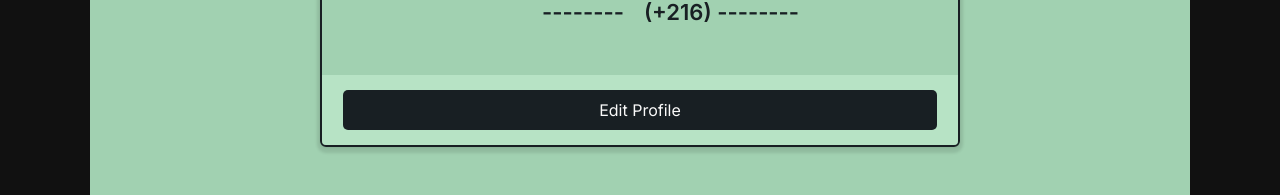
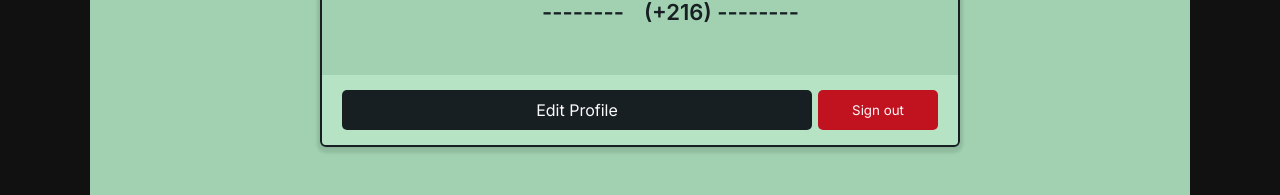
Before and after one commit to rayenrsalhi9/enactus, a React (Vite) app: page /profile in a window 1280 px wide. Shown: the part 363-558 px from the top of the page. Built offline with nearby package versions, Linux system fonts and the light colour scheme; no server answers; the database is empty; sample sign-in values are in the browser's storage.

Commit message:
added a login button.

```diff
--- a/src/pages/profile/Profile.css
+++ b/src/pages/profile/Profile.css
@@ -77,6 +77,15 @@
     display: flex;
     justify-content: center;
     align-items: center;
+    gap: 6px;
+}
+
+@media (max-width: 576px) {
+    .edit-profile {
+        flex-direction: column;
+        padding-top: 5px;
+        padding-bottom: 5px;
+    }
 }
 
 .edit-profile > .edit-profile-btn {
@@ -102,3 +111,23 @@
 .edit-profile > .edit-profile-btn:hover {
     background: #111;
 }
+
+.edit-profile > .logout-btn {
+    width: 100%;
+    max-width: 120px;
+    height: 40px;
+
+    border: none;
+    border-radius: 5px;
+
+    color: #fafafa;
+    background: #c1121f;
+    font-family: 'Inter', sans-serif;
+
+    cursor: pointer;
+    transition: .4s;
+}
+
+.edit-profile > .logout-btn:hover {
+    background-color: #aa0611;
+}
--- a/src/pages/profile/Profile.jsx
+++ b/src/pages/profile/Profile.jsx
@@ -3,11 +3,13 @@ import { useEffect, useState, Suspense } from 'react'
 import {
     redirect,
     useLoaderData,
+    useNavigate,
     defer,
     Await,
     Link,
     useSearchParams } from 'react-router-dom';
 
+import { signout } from '../../utils/signout';
 import { auth } from '../../config/config'
 import { getUser } from '../../database/profile';
 
@@ -28,6 +30,7 @@ export default function Profile() {
     const [user, setUser] = useState(auth.currentUser)
     const profileObject = useLoaderData()
     const [successMsg] = useSearchParams()
+    const navigate = useNavigate();
 
     useEffect(() => {
         const unsubscribe = auth.onAuthStateChanged((user) => {
@@ -74,6 +77,12 @@ export default function Profile() {
                         </Await>
                     <div className="edit-profile">
                         <Link to='/editProfile' className='edit-profile-btn'>Edit Profile</Link>
+                        <button
+                            className='logout-btn'
+                            onClick={() => signout(navigate)}
+                        >
+                            Sign out
+                        </button>
                     </div>
                 </div>
             </Suspense>
--- /dev/null
+++ b/src/utils/signout.js
@@ -0,0 +1,12 @@
+import { signOut } from "firebase/auth";
+import { auth } from "../config/config";
+
+export async function signout(navigate) {
+    try {
+        await signOut(auth);
+        navigate('/login?message=Logged out successfully.');
+        return null
+    } catch (error) {
+        return error
+    }
+}
```
